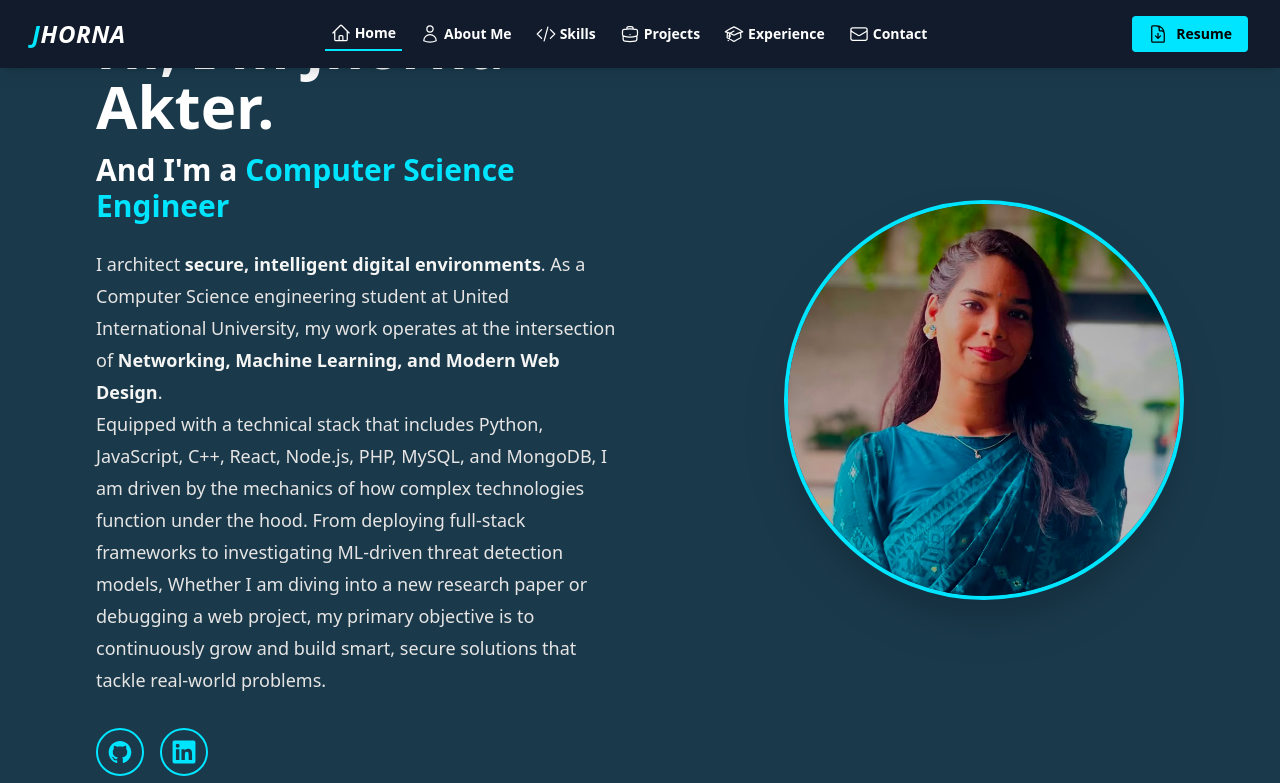
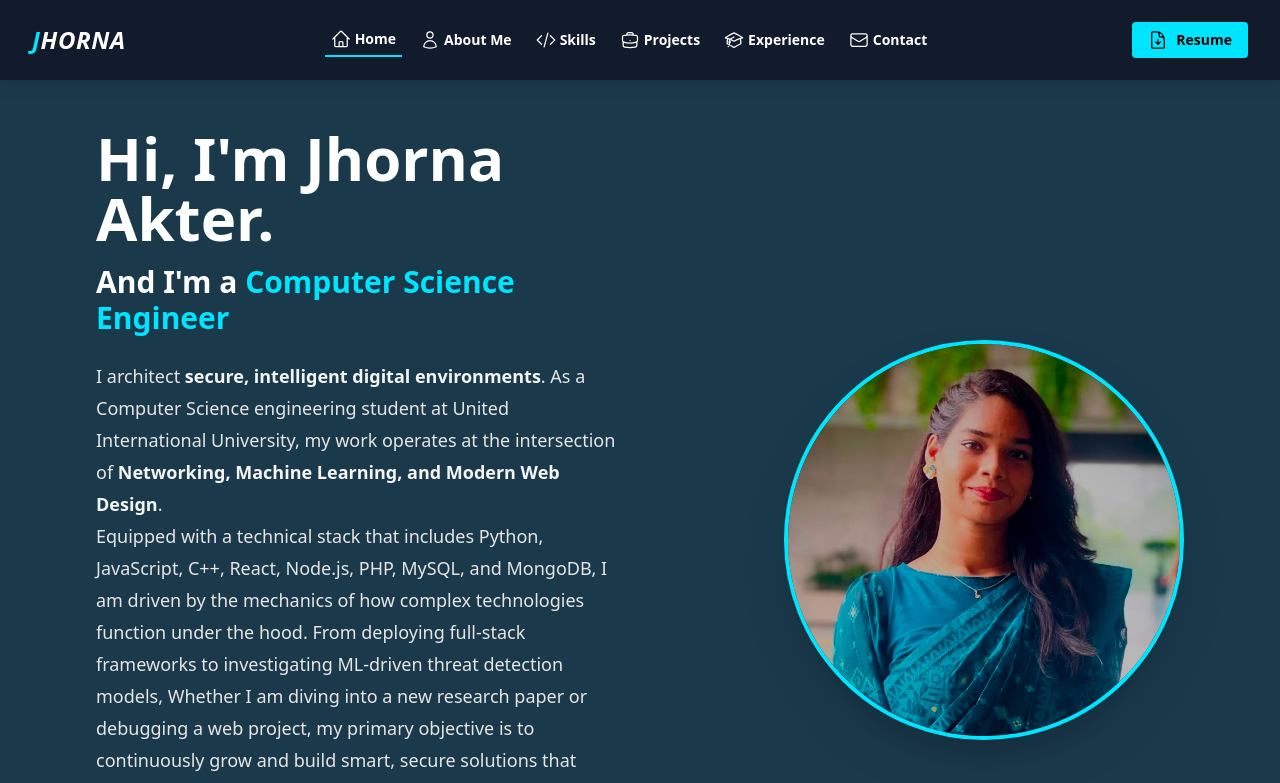
Before and after one commit to Jhorna028/my-portfolio, a Next.js app: page / in a window 1280 px wide. Shown: the top 783 px of the page. Built offline with nearby package versions, Linux system fonts and the light colour scheme.

Commit message:
Update portfolio customizations

```diff
--- a/src/components/Sections/Header.tsx
+++ b/src/components/Sections/Header.tsx
@@ -75,7 +75,9 @@ const DesktopNav: FC<{navSections: SectionId[]; currentSection: SectionId | null
     const activeClass = classNames(baseClass, 'text-brand-cyan border-b-2 border-brand-cyan');
     const inactiveClass = classNames(baseClass, 'text-white');
     return (
-      <header className="fixed top-0 z-50 hidden w-full bg-brand-nav px-8 py-4 shadow-lg sm:block" id={headerID}>
+      <header
+        className="fixed top-0 z-50 hidden w-full bg-brand-nav px-8 shadow-lg sm:flex sm:h-20 sm:items-center"
+        id={headerID}>
         <div className="mx-auto flex w-full max-w-7xl items-center justify-between">
           <div className="text-2xl font-bold italic tracking-wide text-white">
             <span className="text-brand-cyan">J</span>HORNA
--- a/src/components/Sections/Hero.tsx
+++ b/src/components/Sections/Hero.tsx
@@ -10,12 +10,11 @@ const Hero: FC = memo(() => {
 
   return (
     <Section noPadding sectionId={SectionId.Hero}>
-      <div className="relative flex h-screen w-full items-center justify-center px-8 lg:px-24">
+      <div className="relative flex min-h-[calc(100vh-4rem)] sm:min-h-[calc(100vh-5rem)] w-full items-center justify-center px-8 py-8 lg:px-24 lg:py-12">
         {/* Background image is removed to match the solid dark background of the demo */}
         <div className="z-10 flex w-full flex-col-reverse items-center justify-between gap-12 lg:flex-row">
           <div className="flex flex-1 flex-col items-start text-left">
-            <div className="h-8 sm:h-10 lg:h-12 w-full"></div>
-            <h1 className="mt-2 text-4xl font-extrabold text-white sm:text-5xl lg:text-6xl">{name}</h1>
+            <h1 className="text-4xl font-extrabold text-white sm:text-5xl lg:text-6xl">{name}</h1>
             <h3 className="mt-4 text-2xl font-bold text-white sm:text-3xl">
               And I&apos;m a <span className="text-brand-cyan">Computer Science Engineer</span>
             </h3>
@@ -40,6 +39,7 @@ const Hero: FC = memo(() => {
                 alt={`${name}-image`}
                 className="object-cover object-top"
                 fill
+                priority
                 src={heroData.imageSrc} // or profileImageSrc if available
               />
             </div>
--- a/src/globalStyles.scss
+++ b/src/globalStyles.scss
@@ -29,6 +29,7 @@
 html {
   -webkit-tap-highlight-color: transparent;
   scroll-behavior: smooth;
+  scroll-padding-top: 5rem;
   height: 100vh;
 }
 
--- a/src/pages/index.tsx
+++ b/src/pages/index.tsx
@@ -18,11 +18,13 @@ const Home: FC = memo(() => {
   return (
     <Page description={description} title={title}>
       <Header />
-      <Hero />
-      <About />
-      <Resume />
-      <Portfolio />
-      <Contact />
+      <main className="pt-16 sm:pt-20">
+        <Hero />
+        <About />
+        <Resume />
+        <Portfolio />
+        <Contact />
+      </main>
       <Footer />
     </Page>
   );
```
